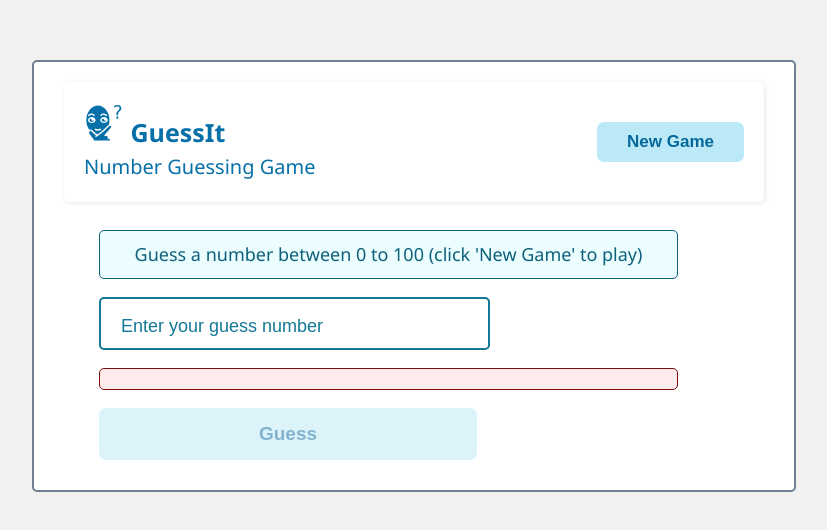
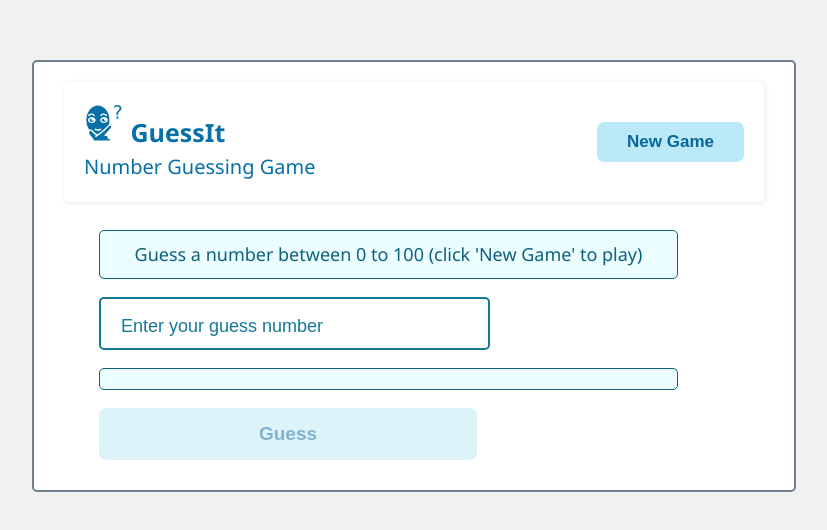
Before and after one commit to WaithakaGuru/GuessIt, a React (Vite) app: page / in a window 1280 px wide. Shown: the part 132-662 px from the top of the page, without its empty margins (234-1061 px from the left). Built offline with nearby package versions, Linux system fonts and the light colour scheme.

Commit message:
final touches

```diff
--- a/src/components/game.tsx
+++ b/src/components/game.tsx
@@ -72,7 +72,7 @@ export default function GuessGameUI() {
           placeholder="Enter your guess number"
           onChange={handleGuessInput}
         />
-        <p className={currentGuessState.win ?"trials"  : "no-trials"}>
+        <p className={currentGuessState.win ? "trials" : ""}>
           {currentGuessState.gameStatus}
         </p>
         <button
```
